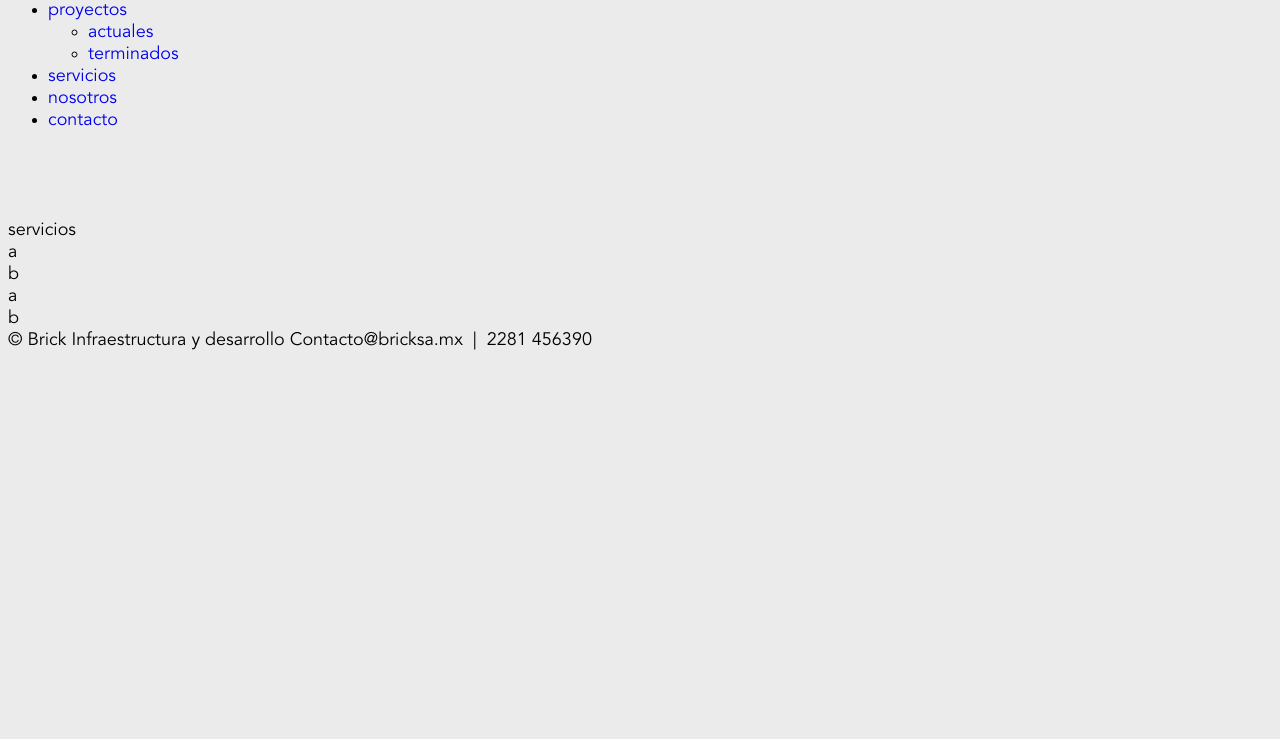
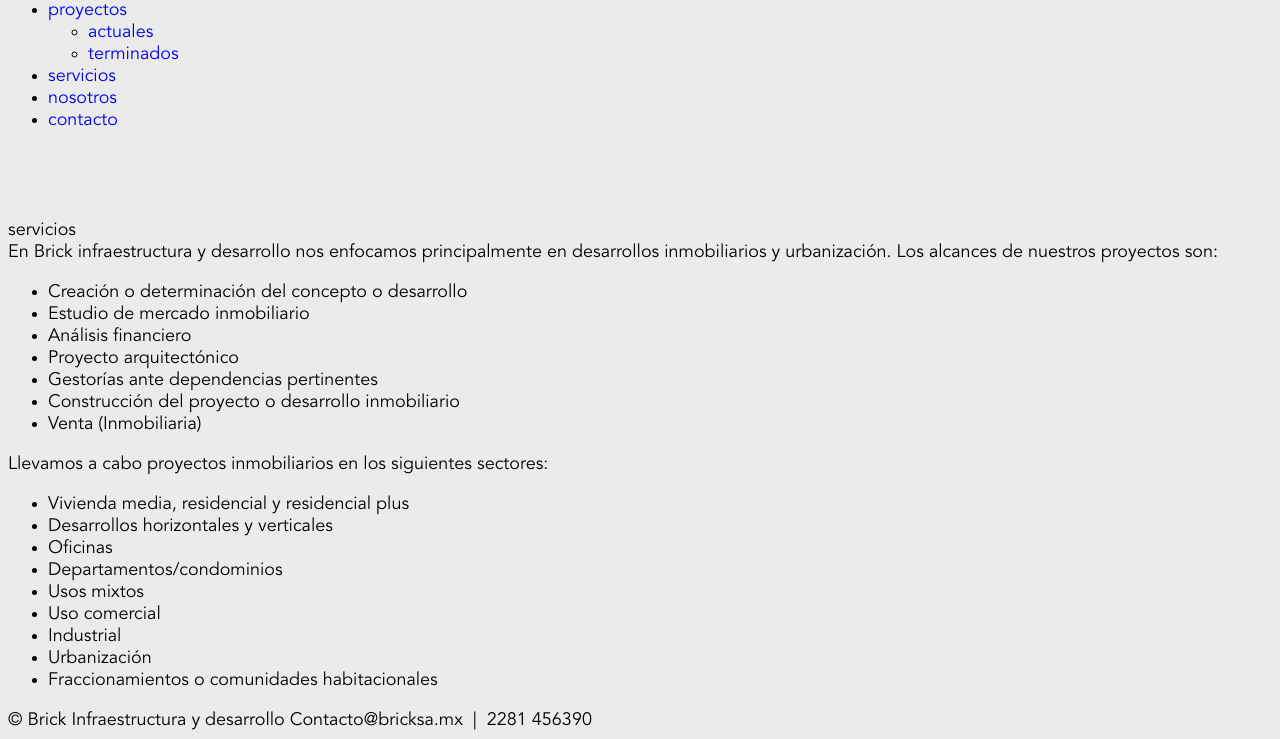
Before and after one commit to BlickLabs/Bricksa, a Django app: template bricksa/templates/landing/services.html in a window 1280 px wide. Shown: the part 864-1603 px from the top of the page. Before the commit the page ends 1214 px from the top, so only its background shows below. Run offline with Django 3.2, Linux system fonts and the light colour scheme; the template is opened without the code that fills it, so the values that code supplies are empty; style sheets or scripts are compiled from the project's sources; some libraries are stand-ins or nearby versions.

Commit message:
Added text to services section.

```diff
--- a/bricksa/static/app/styl/sections/general-sections.styl
+++ b/bricksa/static/app/styl/sections/general-sections.styl
@@ -19,6 +19,7 @@
     background #d8d8d8
 
   .section-content
+    font-weight $fontMedium
     -center-block()
     width 88%
 
--- a/bricksa/static/app/styl/sections/services.styl
+++ b/bricksa/static/app/styl/sections/services.styl
@@ -1,4 +1,9 @@
 .general-section.services
+  .columns .title
+    display block
+    font-size 30px
+    line-height 1.2
+
   .big-row
     .big-column
       background white
--- a/bricksa/templates/landing/services.html
+++ b/bricksa/templates/landing/services.html
@@ -11,12 +11,37 @@ Servicios
   <div class="section-content-wrapper">
     <div class="section-content">
       <div class="big-row columns">
-        <div class="big-column">a</div>
-        <div class="small-column cover">b</div>
+        <div class="big-column">
+          En Brick infraestructura y desarrollo nos enfocamos principalmente en desarrollos inmobiliarios y urbanización.
+          <span class="title">Los alcances de nuestros proyectos son:</span>
+          <ul>
+            <li>Creación o determinación del concepto o desarrollo</li>
+            <li>Estudio de mercado inmobiliario</li>
+            <li>Análisis financiero</li>
+            <li>Proyecto arquitectónico</li>
+            <li>Gestorías ante dependencias pertinentes</li>
+            <li>Construcción del proyecto o desarrollo inmobiliario</li>
+            <li>Venta (Inmobiliaria)</li>
+          </ul>
+        </div>
+        <div class="small-column cover"></div>
       </div>
       <div class="small-row columns">
-        <div class="big-column">a</div>
-        <div class="small-column">b</div>
+        <div class="big-column">
+          <span class="title">Llevamos a cabo proyectos inmobiliarios en los siguientes sectores:</span>
+          <ul>
+            <li>Vivienda media, residencial y residencial plus</li>
+            <li>Desarrollos horizontales y verticales</li>
+            <li>Oficinas</li>
+            <li>Departamentos/condominios</li>
+            <li>Usos mixtos</li>
+            <li>Uso comercial</li>
+            <li>Industrial</li>
+            <li>Urbanización</li>
+            <li>Fraccionamientos o comunidades habitacionales</li>
+          </ul>
+        </div>
+        <div class="small-column"></div>
       </div>
     </div>
   </div>
```
